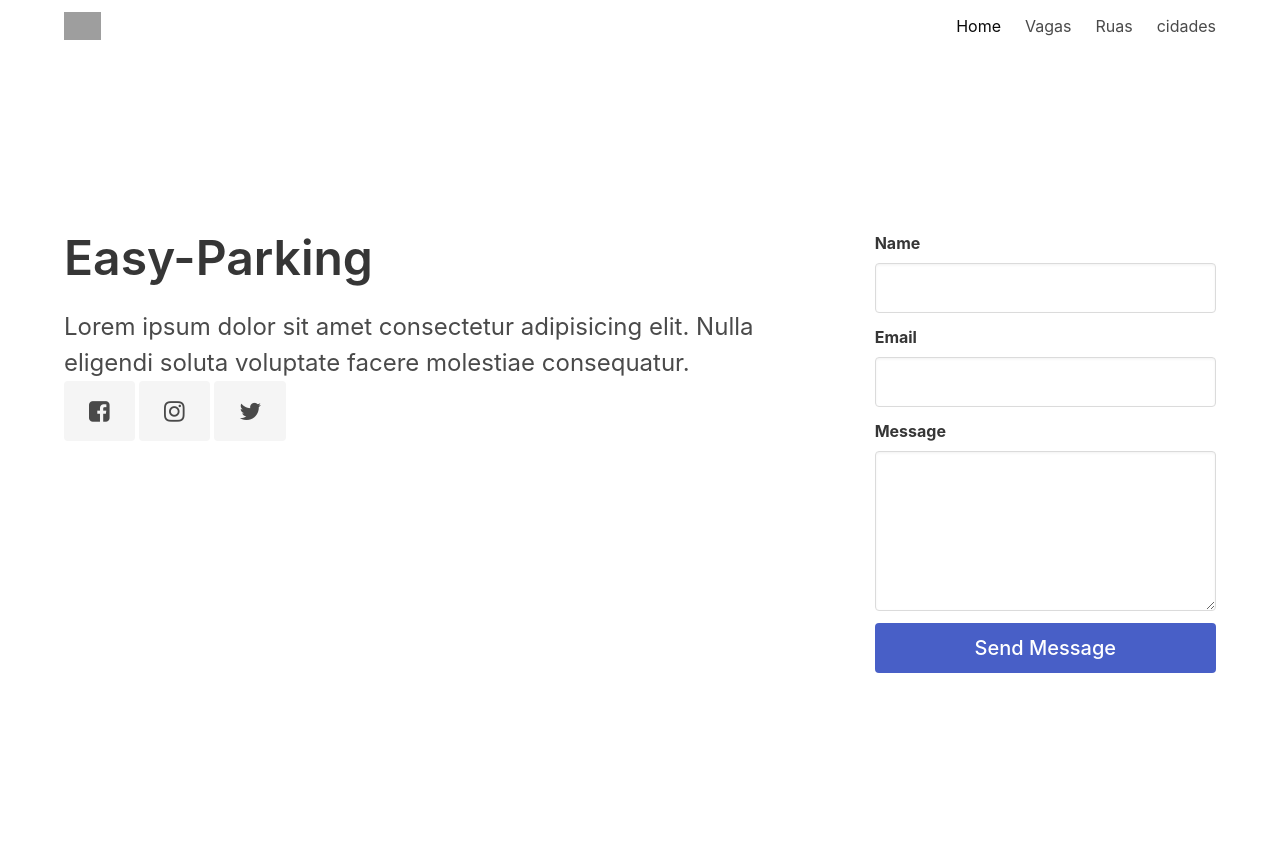
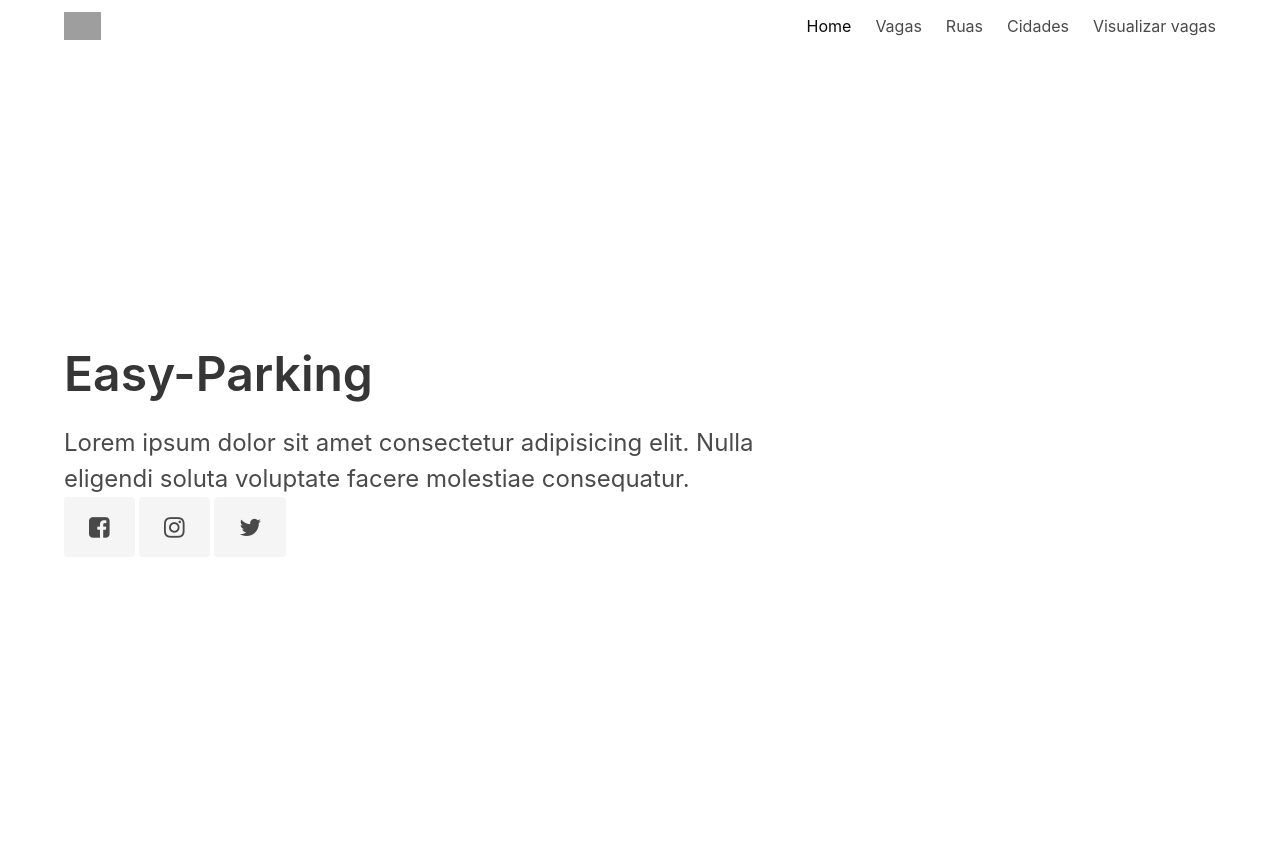
Before and after one commit to FiilipeQuerino/easy-parking, a PHP site: page / in a window 1280 px wide. Run offline with PHP 8.4, Linux system fonts and the light colour scheme; grey boxes are pictures that could not be loaded.

Commit message:
criado tela do cliente

```diff
--- a/index.html
+++ b/index.html
@@ -32,7 +32,8 @@
 					<a class="navbar-item is-active">Home</a>
 					<a href="src/vagas/index.php" class="navbar-item">Vagas</a>
 					<a href="src/ruas/index.php" class="navbar-item">Ruas</a>
-					<a href="src/cidades/index.php" class="navbar-item">cidades</a>
+					<a href="src/cidades/index.php" class="navbar-item">Cidades</a>
+					<a href="src/visualizar_vagas/index.php" class="navbar-item">Visualizar vagas</a>
 				</div>
 			</div>
 		</div>
@@ -52,29 +53,6 @@
 							<a href="https://twitter.com" target="_blank" class="button is-light is-large"><i class="fa fa-twitter" aria-hidden="true"></i></a>
 						</div>
 					</div>
-					<div class="column is-one-third has-text-left">
-						<div class="field">
-							<label class="label">Name</label>
-							<div class="control">
-								<input class="input is-medium" type="text">
-							</div>
-						</div>
-						<div class="field">
-							<label class="label">Email</label>
-							<div class="control">
-								<input class="input is-medium" type="text">
-							</div>
-						</div>
-						<div class="field">
-							<label class="label">Message</label>
-							<div class="control">
-								<textarea class="textarea is-medium"></textarea>
-							</div>
-						</div>
-						<div class="control">
-							<button type="submit" class="button is-link is-fullwidth has-text-weight-medium is-medium">Send Message</button>
-						</div>
-					</div>
 				</div>
 			</div>
 		</div>
--- a/src/cidades/index.php
+++ b/src/cidades/index.php
@@ -24,6 +24,12 @@
                         <li><a href="../vagas/index.php">Vagas</a></li>
                         <li><a href="../ruas/index.php">Ruas</a></li>
                         <li><a class="is-active" href="index.php">Cidades</a></li>
+                    </ul>
+                    <p class="menu-label">
+                        Usuario
+                    </p>
+                    <ul class="menu-list">
+                        <li><a href="../visualizar_vagas/index.php">Vagas</a></li>
                     </ul>
                 </aside>
             </div>
--- a/src/vagas/index.php
+++ b/src/vagas/index.php
@@ -24,6 +24,12 @@
                         <li><a class="is-active" href="index.php">Vagas</a></li>
                         <li><a href="../ruas/index.php">Ruas</a></li>
                         <li><a href="../cidades/index.php">Cidades</a></li>
+                    </ul>
+                    <p class="menu-label">
+                        Usuario
+                    </p>
+                    <ul class="menu-list">
+                        <li><a href="../visualizar_vagas/index.php">Vagas</a></li>
                     </ul>
 
                 </aside>
```
Also changed, not shown: src/ruas/index.php (+7 -1 lines), src/visualizar_vagas/index.php (added).
